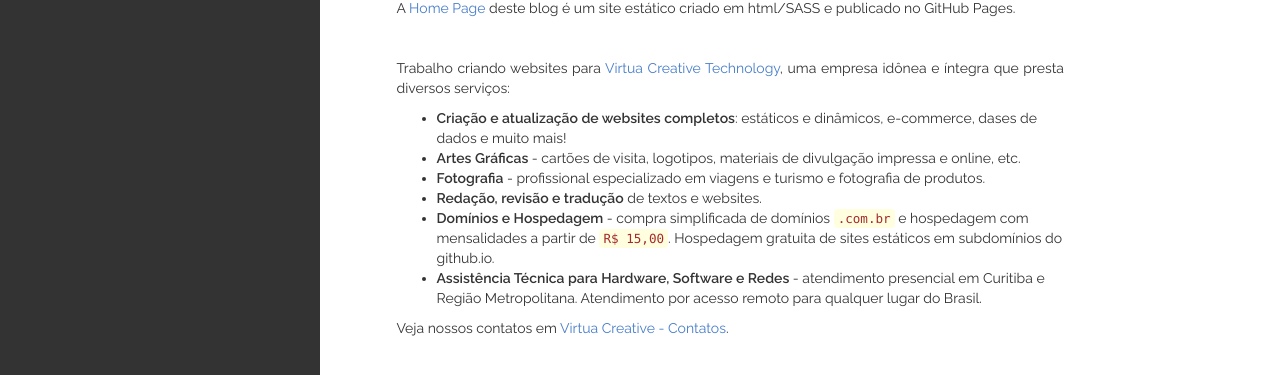
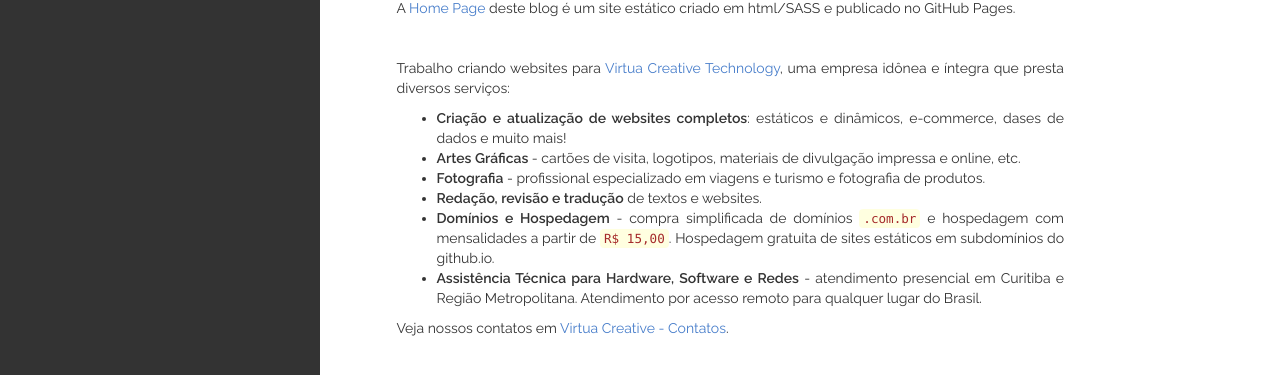
Before and after one commit to VirtuaCreative/blog, a Jekyll site: the page built from _posts/2015-07-29-virtua-creative-blog.md, in a window 1280 px wide and 1400 px high, scrolled down 316 px. Shown: the part 381-756 px from the top of the window. Built offline with Jekyll 4.4.1, drawn with Linux system fonts in a browser that asks for light colours; emoji names are drawn with the system emoji font.

Commit message:
Update style.css
adding ul li style - text-align: justify

```diff
--- a/assets/css/style.css
+++ b/assets/css/style.css
@@ -413,6 +413,10 @@
 	margin-top: 30px;
 }
 
+.article_body ul li {
+	text-align: justify;
+}
+
 @media screen and (max-width: 768px) {
 
 	.tags-custom {
```
